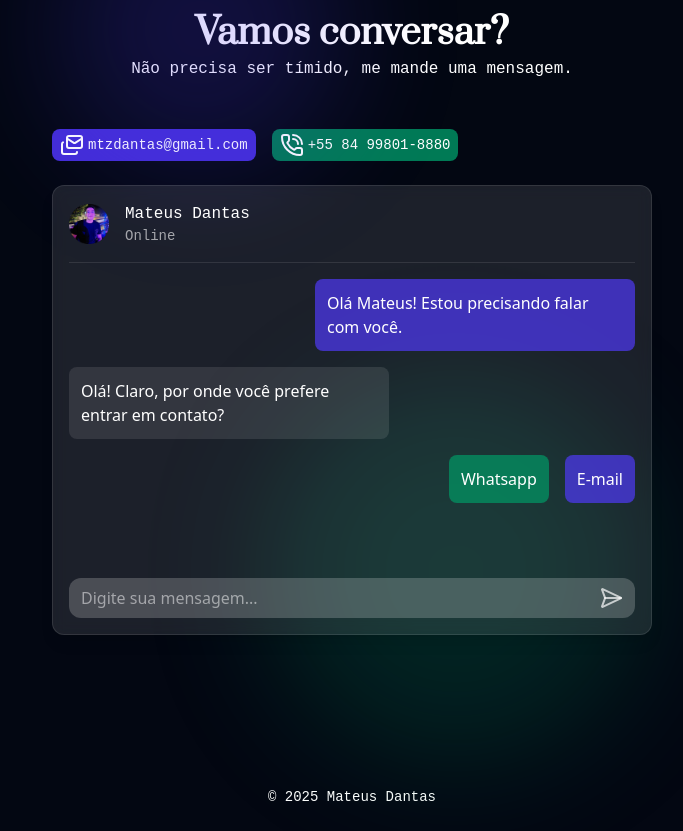
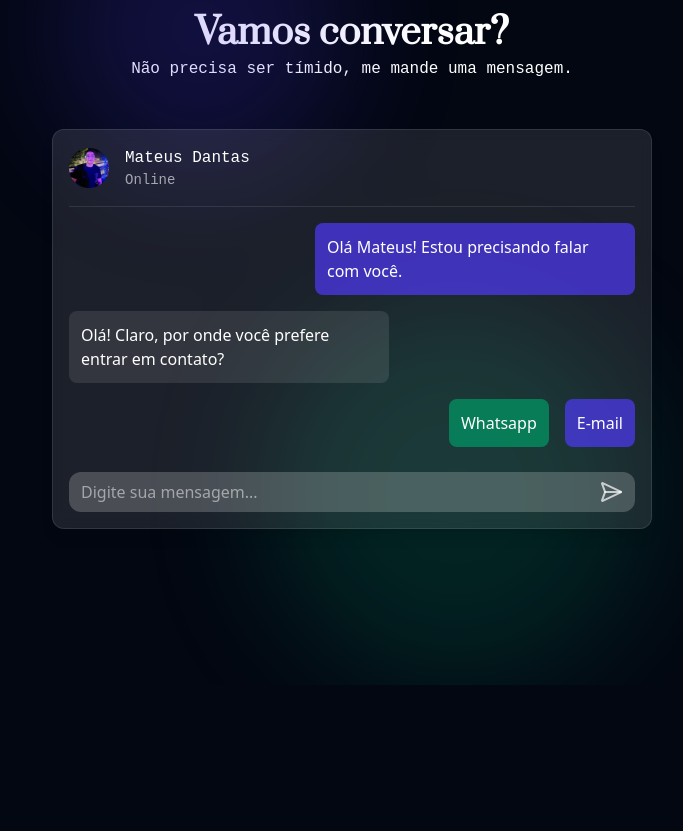
Before and after one commit to mtzdantas/web-portfolio, a React (Vite) app: page / in a window 1280 px wide. Shown: the part 4920-5751 px from the top of the page, without its empty margins (288-971 px from the left). After the commit the page ends 5605 px from the top, so only its background shows below. Built offline with nearby package versions, Linux system fonts and the light colour scheme; a web font is replaced by a local one.

Commit message:
feat: adicionado mottion e tirando footer

```diff
--- a/src/App.tsx
+++ b/src/App.tsx
@@ -67,10 +67,6 @@ export default function App() {
         <Projects />
         <Contact />
       </div>
-
-      <footer className="w-full p-6">
-        <p className="text-sm text-center">&copy; {new Date().getFullYear()} Mateus Dantas</p>
-      </footer>
     </div>
   );
 }
--- a/src/components/ProjectsCarousel.tsx
+++ b/src/components/ProjectsCarousel.tsx
@@ -37,7 +37,7 @@ const ProjectsCarousel: FC<ProjectsCarouselProps> = ({ projects, speed, classNam
       {projects.map((proj, index) => (
         <SwiperSlide key={index}>
           <motion.div
-            className="shadow-lg w-full"
+            className="shadow-lg"
             initial={{ opacity: 0, y: 30 }}
             whileInView={{ opacity: 1, y: 0 }}
             viewport={{ once: true, amount: 0.3 }}
--- a/src/screens/Contact.tsx
+++ b/src/screens/Contact.tsx
@@ -1,5 +1,6 @@
 import { useState, useEffect, useRef } from "react";
-import { SendHorizontal, Mails, PhoneCall } from "lucide-react";
+import { SendHorizontal } from "lucide-react";
+import { motion } from "framer-motion";
 
 export default function Contact() {
   const [messages, setMessages] = useState([
@@ -55,7 +56,7 @@ export default function Contact() {
   };
 
   return (
-    <section id="contact" className="flex flex-col items-center relative py-24 sm:py-32">
+    <section id="contact" className="flex flex-col h-screen items-center relative py-24 sm:py-32">
       {/* Detalhes Background */}
       <div className="absolute inset-0 opacity-20 pointer-events-none">
         <div className="absolute top-0 left-1/4 w-72 h-72 bg-indigo-600 rounded-full blur-3xl"></div>
@@ -65,18 +66,7 @@ export default function Contact() {
       <h2 className="font-semibold text-3xl xl:text-4xl text-center">Vamos conversar?</h2>
       <p className="mt-1 text-center">Não precisa ser tímido, me mande uma mensagem.</p>
 
-      <div className="flex flex-col gap-4 sm:flex-row mt-12 w-fit sm:w-[600px]">
-        <p className="flex gap-1 items-center bg-indigo-700 px-2 py-1 rounded-lg text-sm">
-          <Mails/>
-          mtzdantas@gmail.com
-        </p>
-        <p className="flex gap-1 items-center bg-emerald-700 px-2 py-1 rounded-lg text-sm">
-          <PhoneCall/>
-          +55 84 99801-8880
-        </p>
-      </div>
-
-      <div className="flex flex-col mt-6 p-4 w-full sm:w-[600px] h-[450px] bg-white/10 border border-white/10 hover:border-white/20 rounded-xl shadow-lg backdrop-blur-sm transition-all duration-200">
+      <div className="flex flex-col mt-12 p-4 w-full sm:w-[600px] h-[400px] bg-white/10 border border-white/10 hover:border-white/20 rounded-xl shadow-lg backdrop-blur-sm transition-all duration-200">
         <div className="flex items-center gap-4 w-full border-b border-white/10 pb-4 mb-4">
           <img src="me.png" alt="Foto de perfil" className="h-10 w-10" />
           <div>
@@ -91,10 +81,14 @@ export default function Contact() {
           </div>
         </div>
 
-        <div className="flex flex-1 flex-col gap-4 overflow-y-hidden text-white">
+        <div className="flex flex-1 flex-col gap-4 overflow-hidden text-white">
           {messages.map((msg, index) => (
-            <div
+            <motion.div
               key={index}
+              initial={msg.sender === "user" ? { opacity: 0, x: 30 } : { opacity: 0, x: -30 }}
+              whileInView={{ opacity: 1, x: 0 }}
+              viewport={{ once: true, amount: 0.6 }}
+              transition={{ duration: 0.6,}}
               className={`p-3 rounded-lg max-w-60 sm:max-w-xs ${
                 msg.sender === "user"
                   ? "self-end bg-indigo-600/70"
@@ -102,24 +96,30 @@ export default function Contact() {
               }`}
             >
               {msg.text}
-            </div>
+            </motion.div>
           ))}
 
           {!contactMethod && (
-            <div className="flex self-end gap-4">
+            <motion.div
+              initial={{ opacity: 0, x: 30 }}
+              whileInView={{ opacity: 1, x: 0 }}
+              viewport={{ once: true, amount: 0.6 }}
+              transition={{ duration: 0.6,}}
+              className="flex self-end gap-4"
+            >
               <button
                 onClick={() => chooseContactMethod("whatsapp")}
-                className="bg-emerald-600/70 p-3 rounded-lg max-w-xs"
+                className="bg-emerald-600/70 p-3 rounded-lg max-w-xs hover:bg-emerald-700/70 transition-colors duration-300 cursor-pointer"
               >
                 Whatsapp
               </button>
               <button
                 onClick={() => chooseContactMethod("email")}
-                className="bg-indigo-600/70 p-3 rounded-lg max-w-xs"
+                className="bg-indigo-600/70 p-3 rounded-lg max-w-xs hover:bg-indigo-700/70 transition-colors duration-300 cursor-pointer"
               >
                 E-mail
               </button>
-            </div>
+            </motion.div>
           )}
           <div ref={messagesEndRef} />
         </div>
```
